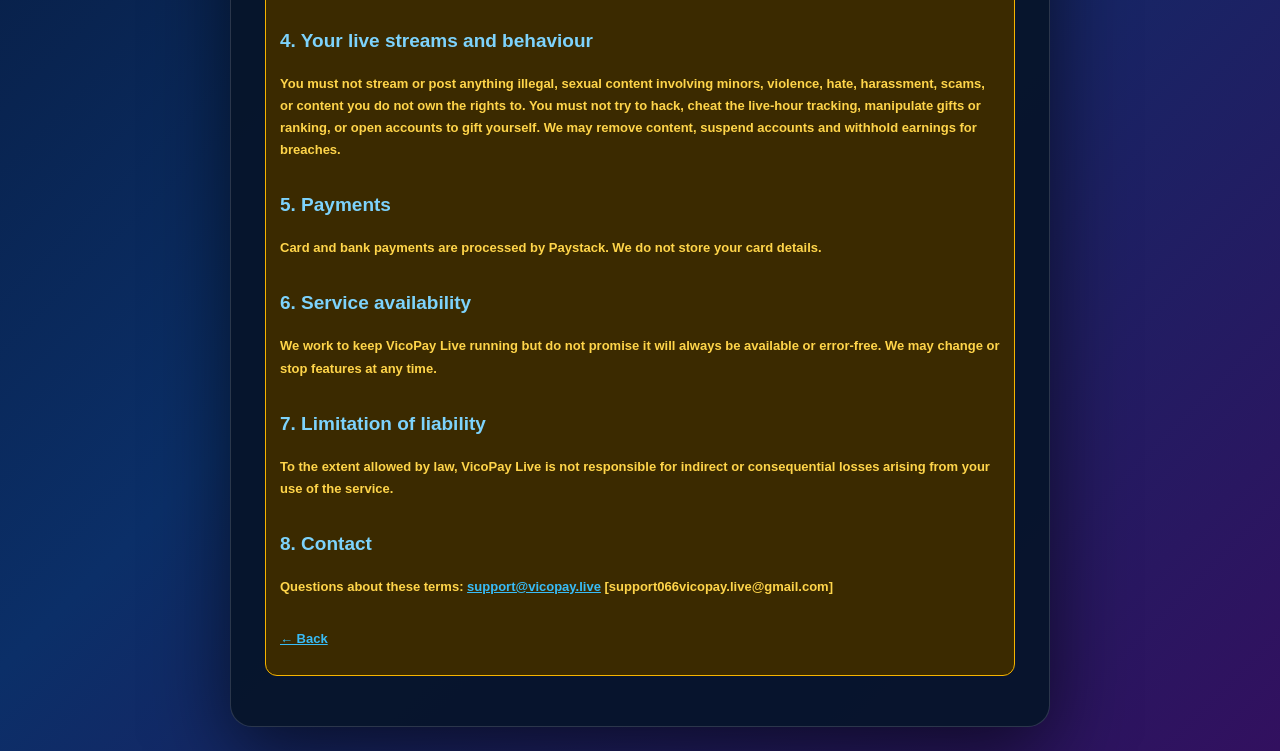
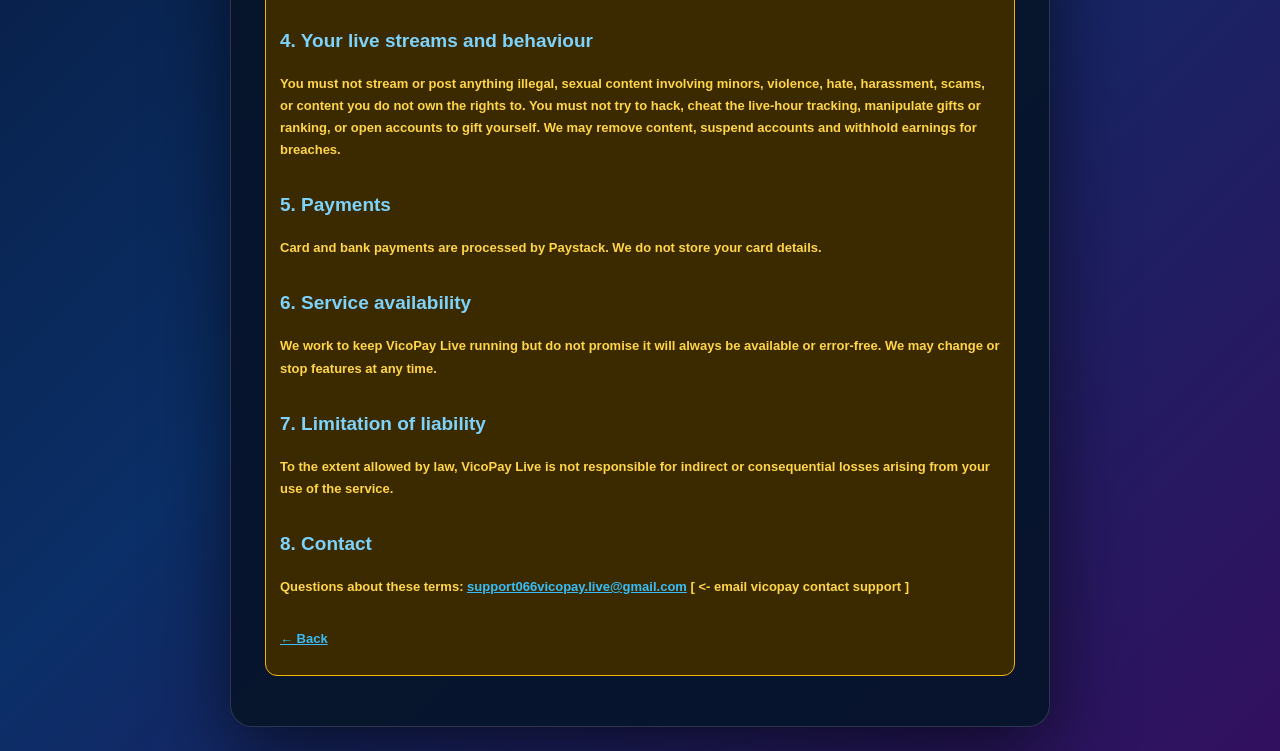
Before and after one commit to chiemerievictor066-collab/vicopay.live, a website: page terms.html in a window 1280 px wide. Shown: the part 692-1443 px from the top of the page. Drawn offline with Linux system fonts and the light colour scheme.

Commit message:
Update contact email in terms.html

```diff
--- a/terms.html
+++ b/terms.html
@@ -47,7 +47,7 @@
 <p>To the extent allowed by law, VicoPay Live is not responsible for indirect or consequential losses arising from your use of the service.</p>
 
 <h2>8. Contact</h2>
-<p>Questions about these terms: <a href="mailto:support@vicopay.live">support@vicopay.live</a> [support066vicopay.live@gmail.com]</p>
+<p>Questions about these terms: <a href="mailto:support066vicopay.live@gmail.com">support066vicopay.live@gmail.com</a> [ <- email vicopay contact support ]</p>
 <script>document.getElementById("d").textContent=new Date().toLocaleDateString(undefined,{year:"numeric",month:"long",day:"numeric"});</script>
 <p style="margin-top:30px"><a href="javascript:history.back()">&larr; Back</a></p>
 </div>
```
